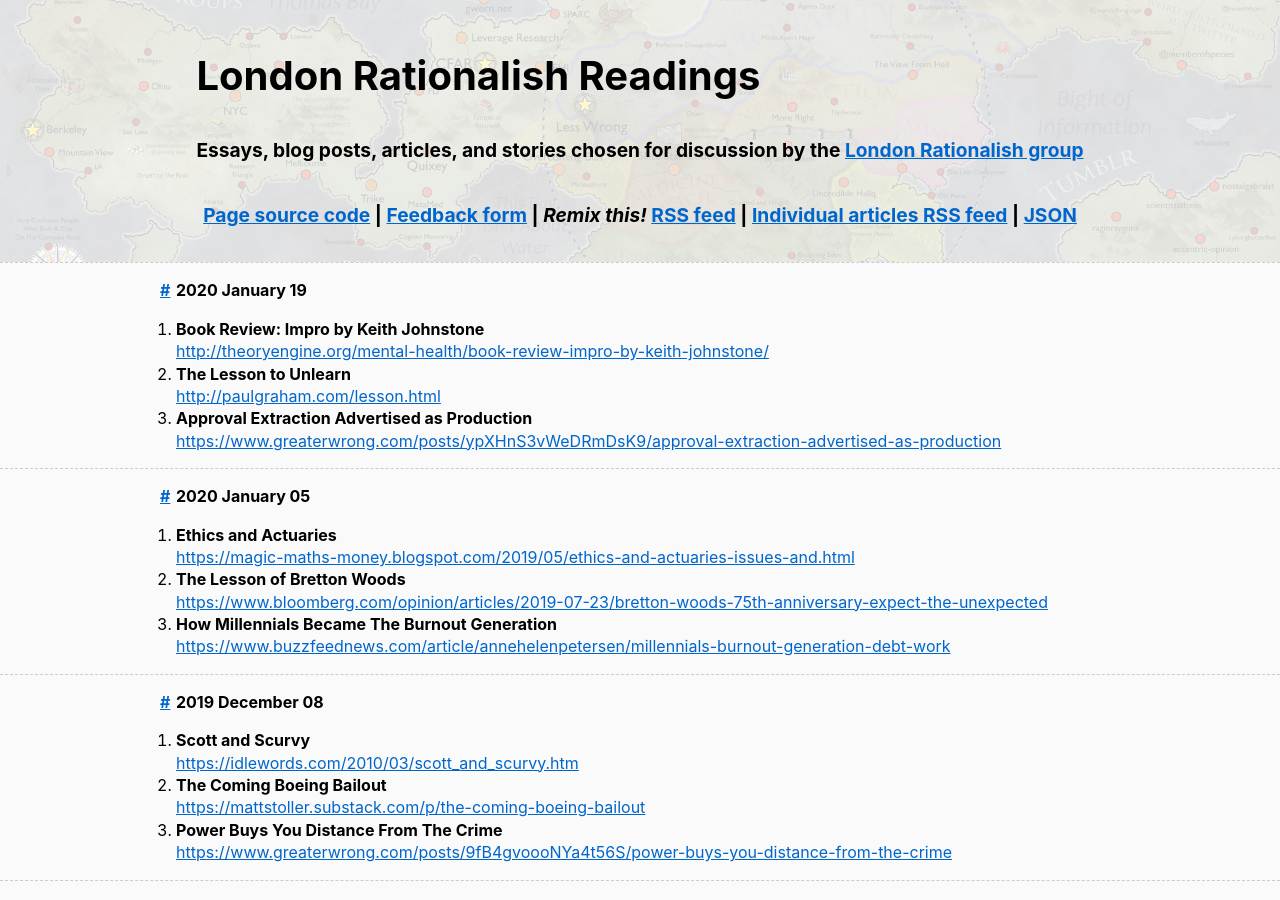
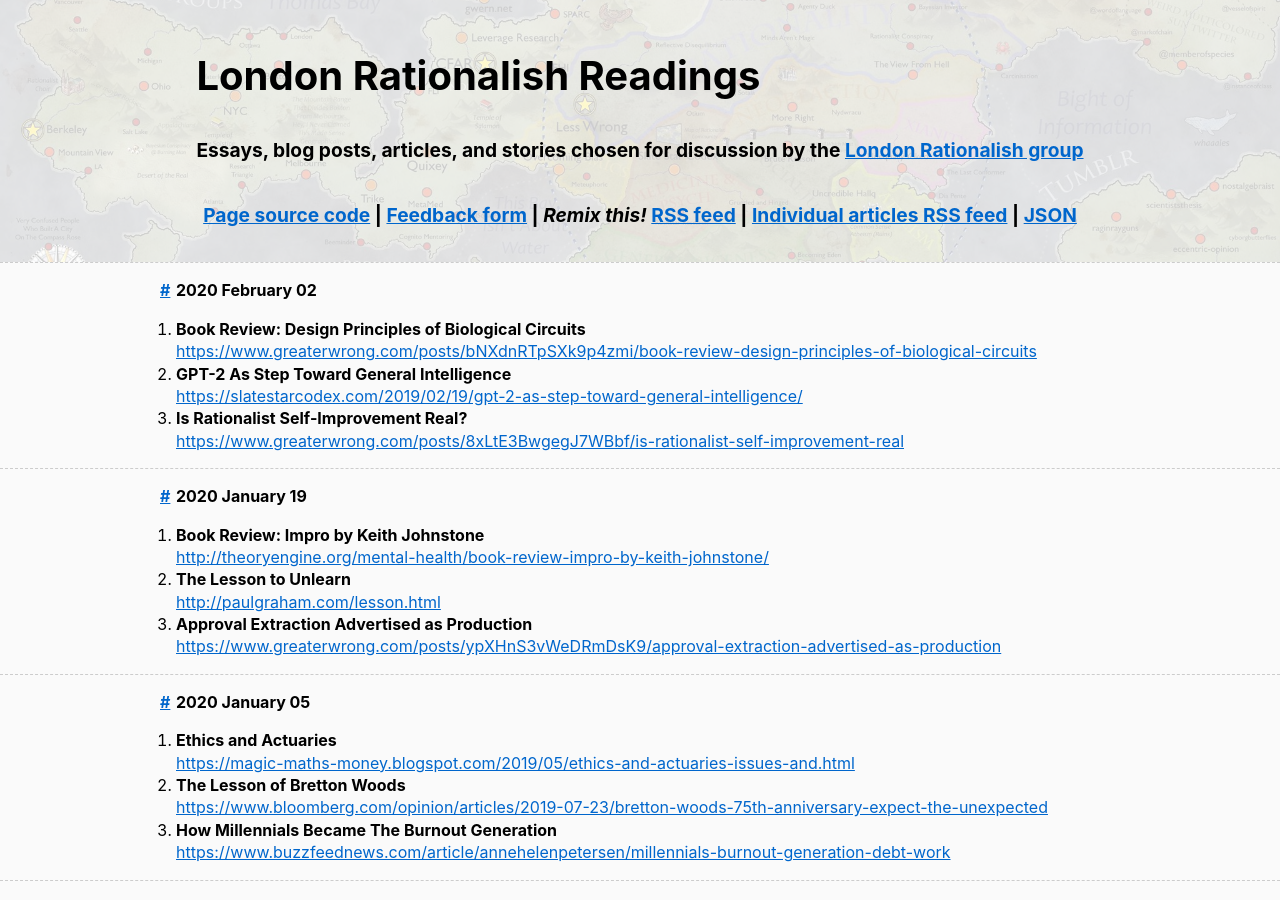
Before and after one commit to sackeyjason/london-rationalish-readings, a Jekyll site: the page built from index.html, in a window 1280 px wide and 900 px high. Built offline with Jekyll 4.4.1, drawn with Linux system fonts in a browser that asks for light colours.

Commit message:
Update list.yaml

```diff
--- a/_data/list.yaml
+++ b/_data/list.yaml
@@ -1,4 +1,12 @@
 meetings:
+- date: 2020.02.02
+  list:
+  - title: "Book Review: Design Principles of Biological Circuits"
+    link: https://www.greaterwrong.com/posts/bNXdnRTpSXk9p4zmi/book-review-design-principles-of-biological-circuits
+  - title: "GPT-2 As Step Toward General Intelligence"
+    link: https://slatestarcodex.com/2019/02/19/gpt-2-as-step-toward-general-intelligence/
+  - title: "Is Rationalist Self-Improvement Real?"
+    link: https://www.greaterwrong.com/posts/8xLtE3BwgegJ7WBbf/is-rationalist-self-improvement-real
 - date: 2020.01.19
   venue: https://sensemakerworkshop.co.uk/
   list:
```
